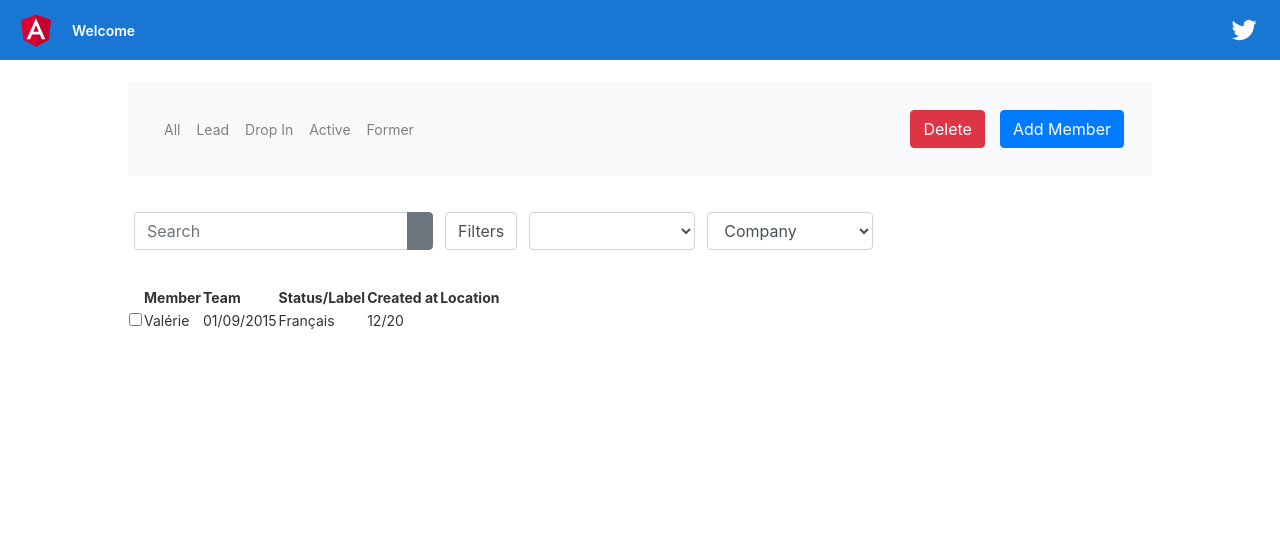
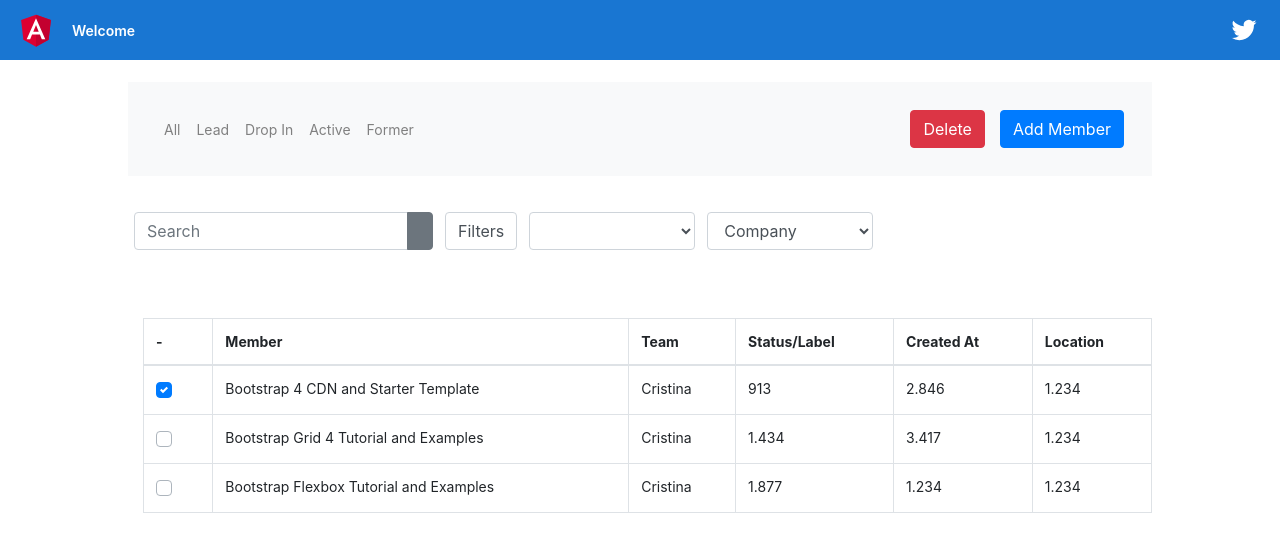
Before and after one commit to aandonova/CompanyManagementSystem, an Angular app: page / in a window 1280 px wide. Shown: the top 552 px of the page. Built offline with nearby package versions, Linux system fonts and the light colour scheme.

Commit message:
remove npm model folder

```diff
--- a/src/app/member/member.component.css
+++ b/src/app/member/member.component.css
@@ -21,3 +21,14 @@
     border-radius: .25rem;
     transition: border-color .15s ease-in-out,box-shadow .15s ease-in-out;
 }
+.container.table {
+  padding: 2rem 0rem;
+}
+
+h4 {
+  margin: 2rem 0rem 1rem;
+}
+
+.table-image td, .table-image th {
+    vertical-align: middle;
+  }
--- a/src/app/member/member.component.html
+++ b/src/app/member/member.component.html
@@ -34,7 +34,7 @@
 	</div>
 </div>
 
-<table id="table"
+<!-- <table id="table"
 			 data-toggle="table"
 			 data-search="true"
 			 data-filter-control="true"
@@ -61,5 +61,64 @@
 		</tr>
 
 	</tbody>
-</table>
+</table> -->
+<div class="container table">
+	<div class="row">
+	  <div class="col-12">
+		<table class="table table-bordered">
+		  <thead>
+			<tr>
+			  <th scope="col custom-control-label">-</th>
+			  <th scope="col col-member">Member</th>
+			  <th scope="col">Team</th>
+			  <th scope="col">Status/Label</th>
+			  <th scope="col">Created At</th>
+			  <th scope="col">Location</th>
+			</tr>
+		  </thead>
+		  <tbody>
+			<tr>
+			  <td>
+				<div class="custom-control custom-checkbox">
+					<input type="checkbox" class="custom-control-input" id="customCheck1" checked>
+					<label class="custom-control-label" for="customCheck1"></label>
+				</div>
+			  </td>
+			  <td>Bootstrap 4 CDN and Starter Template</td>
+			  <td>Cristina</td>
+			  <td>913</td>
+			  <td>2.846</td>
+			  <td>1.234</td>
+			</tr>
+			<tr>
+			  <td>
+				<div class="custom-control custom-checkbox">
+					<input type="checkbox" class="custom-control-input" id="customCheck2">
+					<label class="custom-control-label" for="customCheck2"></label>
+				</div>
+			  </td>
+			  <td>Bootstrap Grid 4 Tutorial and Examples</td>
+			  <td>Cristina</td>
+			  <td>1.434</td>
+			  <td>3.417</td>
+			  <td>1.234</td>
+			</tr>
+			<tr>
+			  <td>
+				<div class="custom-control custom-checkbox">
+					<input type="checkbox" class="custom-control-input" id="customCheck3">
+					<label class="custom-control-label" for="customCheck3"></label>
+				</div>
+			  </td>
+			  <td>Bootstrap Flexbox Tutorial and Examples</td>
+			  <td>Cristina</td>
+			  <td>1.877</td>
+			  <td>1.234</td>
+			  <td>1.234</td>
+			</tr>
+		  </tbody>
+		</table>
+	  </div>
+	</div>
+  </div>
 </div>
```
Also changed, not shown: 1 other file (tests, documents, lock files or other folders).
